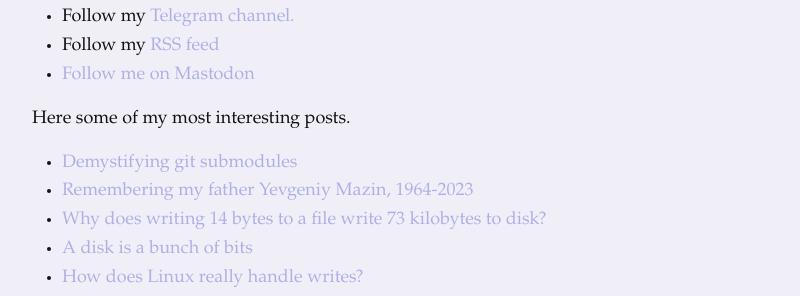
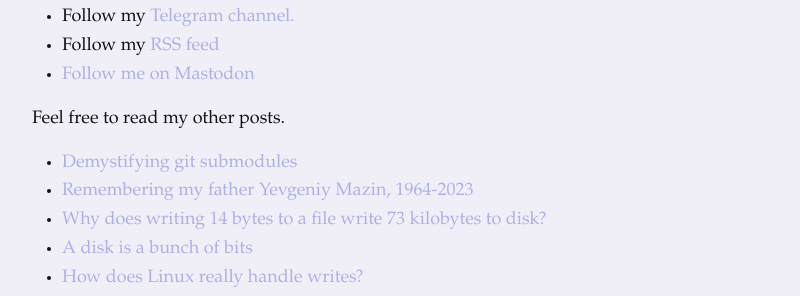
Before and after one commit to dmazin/dmazin.github.io, a Jekyll site: the page built from _posts/2023-03-13-no-lab-today.md, in a window 1280 px wide. Shown: the part 516-812 px from the top of the page, without its empty margins (238-1038 px from the left). Built offline with Jekyll 4.4.1, drawn with Linux system fonts in a browser that asks for light colours.

Commit message:
update copy

```diff
--- a/_includes/footer.html
+++ b/_includes/footer.html
@@ -10,7 +10,7 @@
         <a href="https://file-explorers.club/@dmitry" rel="me">Follow me on Mastodon</a>
       </li>
     </ul>
-    <p>Here some of my most interesting posts.</p>
+    <p>Feel free to read my other posts.</p>
     <ul>
       {% assign featured_posts = site.posts | where_exp:"post","post.tags
       contains 'featured'" %} {% for post in featured_posts %}
```
